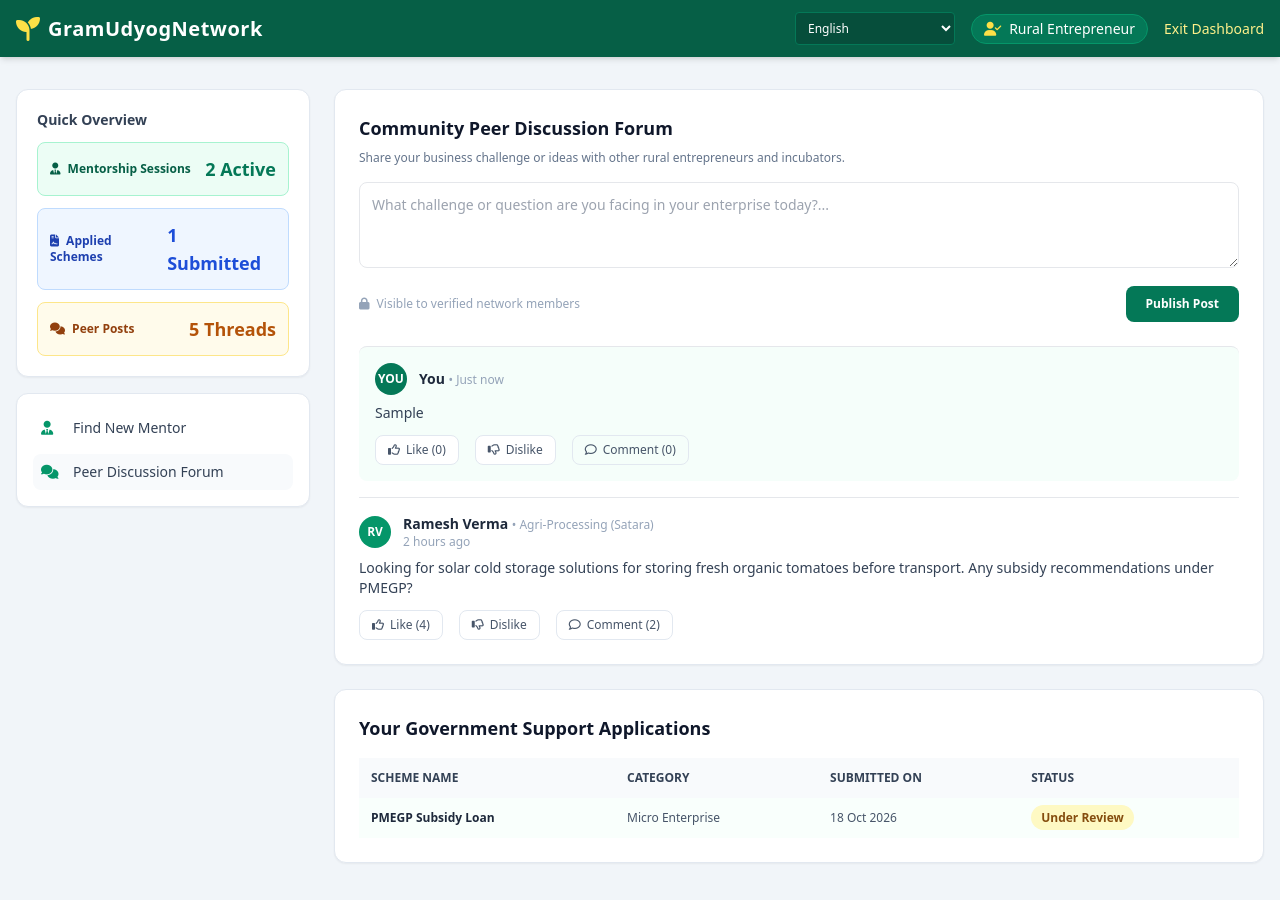
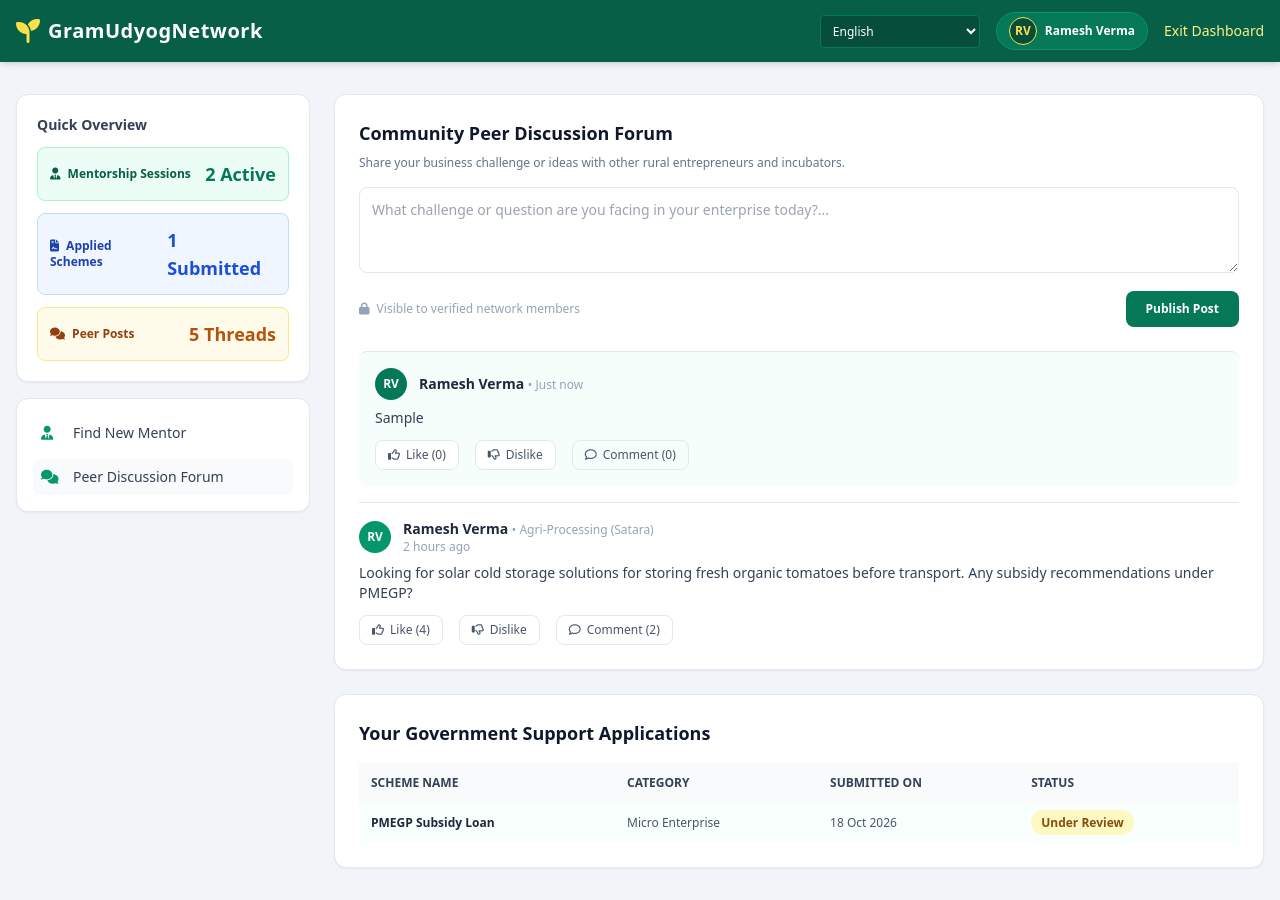
Before and after one commit to adisingh1011/gram-udyog-network, a website: page dashboard.html in a window 1280 px wide. Both pictures are taken after typing "Sample" into the empty fields and a click on the button "Publish Post". Drawn offline with nearby package versions, Linux system fonts and the light colour scheme.

Commit message:
Add project files

```diff
--- a/dashboard.html
+++ b/dashboard.html
@@ -42,9 +42,12 @@
           <option value="sa">संस्कृतम् (Sanskrit)</option>
         </select>
 
-        <span class="text-sm bg-emerald-700 px-3 py-1 rounded-full border border-emerald-600">
-          <i class="fa-solid fa-user-check text-yellow-300 mr-1"></i> Rural Entrepreneur
-        </span>
+        <div class="flex items-center space-x-2 bg-emerald-700 px-3 py-1 rounded-full border border-emerald-600">
+          <div id="userInitials" class="w-7 h-7 rounded-full bg-emerald-900 text-yellow-300 font-bold text-xs flex items-center justify-center border border-yellow-300">
+            RV
+          </div>
+          <span id="userNameDisplay" class="text-xs font-semibold text-white">Ramesh Verma</span>
+        </div>
         <a href="index.html" class="text-sm text-yellow-200 hover:underline">Exit Dashboard</a>
       </div>
     </div>
@@ -104,9 +107,9 @@
         <div id="postsFeed" class="mt-6 space-y-4">
           <div class="border-t pt-4 post-card" data-user-vote="none">
             <div class="flex items-center space-x-3 mb-2">
-              <div class="w-8 h-8 rounded-full bg-emerald-600 text-white font-bold text-xs flex items-center justify-center">RV</div>
+              <div class="w-8 h-8 rounded-full bg-emerald-600 text-white font-bold text-xs flex items-center justify-center post-user-initials">RV</div>
               <div>
-                <h4 class="text-sm font-bold text-slate-800">Ramesh Verma <span class="text-xs font-normal text-slate-400">• Agri-Processing (Satara)</span></h4>
+                <h4 class="text-sm font-bold text-slate-800"><span class="post-user-name">Ramesh Verma</span> <span class="text-xs font-normal text-slate-400">• Agri-Processing (Satara)</span></h4>
                 <p class="text-xs text-slate-400">2 hours ago</p>
               </div>
             </div>
@@ -214,6 +217,26 @@
   <script type="text/javascript" src="//translate.google.com/translate_a/element.js?cb=googleTranslateElementInit"></script>
 
   <script>
+    // Load dynamic user session details
+    document.addEventListener("DOMContentLoaded", () => {
+      const storedName = localStorage.getItem('userName') || localStorage.getItem('registeredName') || 'Ramesh Verma';
+      const nameParts = storedName.trim().split(' ');
+      let initials = 'RV';
+      if (nameParts.length >= 2) {
+        initials = (nameParts[0][0] + nameParts[1][0]).toUpperCase();
+      } else if (nameParts.length === 1 && nameParts[0].length > 0) {
+        initials = nameParts[0].substring(0, 2).toUpperCase();
+      }
+
+      document.getElementById('userNameDisplay').innerText = storedName;
+      document.getElementById('userInitials').innerText = initials;
+
+      const postInitialsEl = document.querySelector('.post-user-initials');
+      const postNameEl = document.querySelector('.post-user-name');
+      if (postInitialsEl) postInitialsEl.innerText = initials;
+      if (postNameEl) postNameEl.innerText = storedName;
+    });
+
     const regionalFallbacks = {
       ta: { "Community Peer Discussion Forum": "சமூக சக கலந்துரையாடல் மன்றம்", "Quick Overview": "விரைவான கண்ணோட்டம்", "Your Government Support Applications": "உங்கள் அரசு ஆதரவு விண்ணப்பங்கள்" },
       ur: { "Community Peer Discussion Forum": "کمیونٹی ہم منصب بحث فورم", "Quick Overview": "فوری خلاصہ", "Your Government Support Applications": "آپ کی حکومتی معاونت کی درخواستیں" },
@@ -322,7 +345,8 @@
 
       if (input.value.trim() === '') return;
 
-      const newCommentHtml = `<div class="bg-white p-2 rounded border border-slate-100"><strong>You:</strong> ${input.value}</div>`;
+      const storedName = localStorage.getItem('userName') || localStorage.getItem('registeredName') || 'You';
+      const newCommentHtml = `<div class="bg-white p-2 rounded border border-slate-100"><strong>${storedName}:</strong> ${input.value}</div>`;
       commentList.insertAdjacentHTML('beforeend', newCommentHtml);
 
       let currentComments = parseInt(commentCountSpan.innerText);
@@ -335,13 +359,19 @@
       e.preventDefault();
       const content = document.getElementById('postContent').value;
       const feed = document.getElementById('postsFeed');
+      const storedName = localStorage.getItem('userName') || localStorage.getItem('registeredName') || 'Ramesh Verma';
+      const nameParts = storedName.trim().split(' ');
+      let initials = 'RV';
+      if (nameParts.length >= 2) {
+        initials = (nameParts[0][0] + nameParts[1][0]).toUpperCase();
+      }
 
       const postHtml = `
         <div class="border-t pt-4 bg-emerald-50/50 p-4 rounded-lg post-card" data-user-vote="none">
           <div class="flex items-center space-x-3 mb-2">
-            <div class="w-8 h-8 rounded-full bg-emerald-700 text-white font-bold text-xs flex items-center justify-center">YOU</div>
+            <div class="w-8 h-8 rounded-full bg-emerald-700 text-white font-bold text-xs flex items-center justify-center">${initials}</div>
             <div>
-              <h4 class="text-sm font-bold text-slate-800">You <span class="text-xs font-normal text-slate-400">• Just now</span></h4>
+              <h4 class="text-sm font-bold text-slate-800">${storedName} <span class="text-xs font-normal text-slate-400">• Just now</span></h4>
             </div>
           </div>
           <p class="text-sm text-slate-700">${content}</p>
```
Also changed, not shown: index.html (+1 -1 lines), mentors.html (+22 -1 lines).
